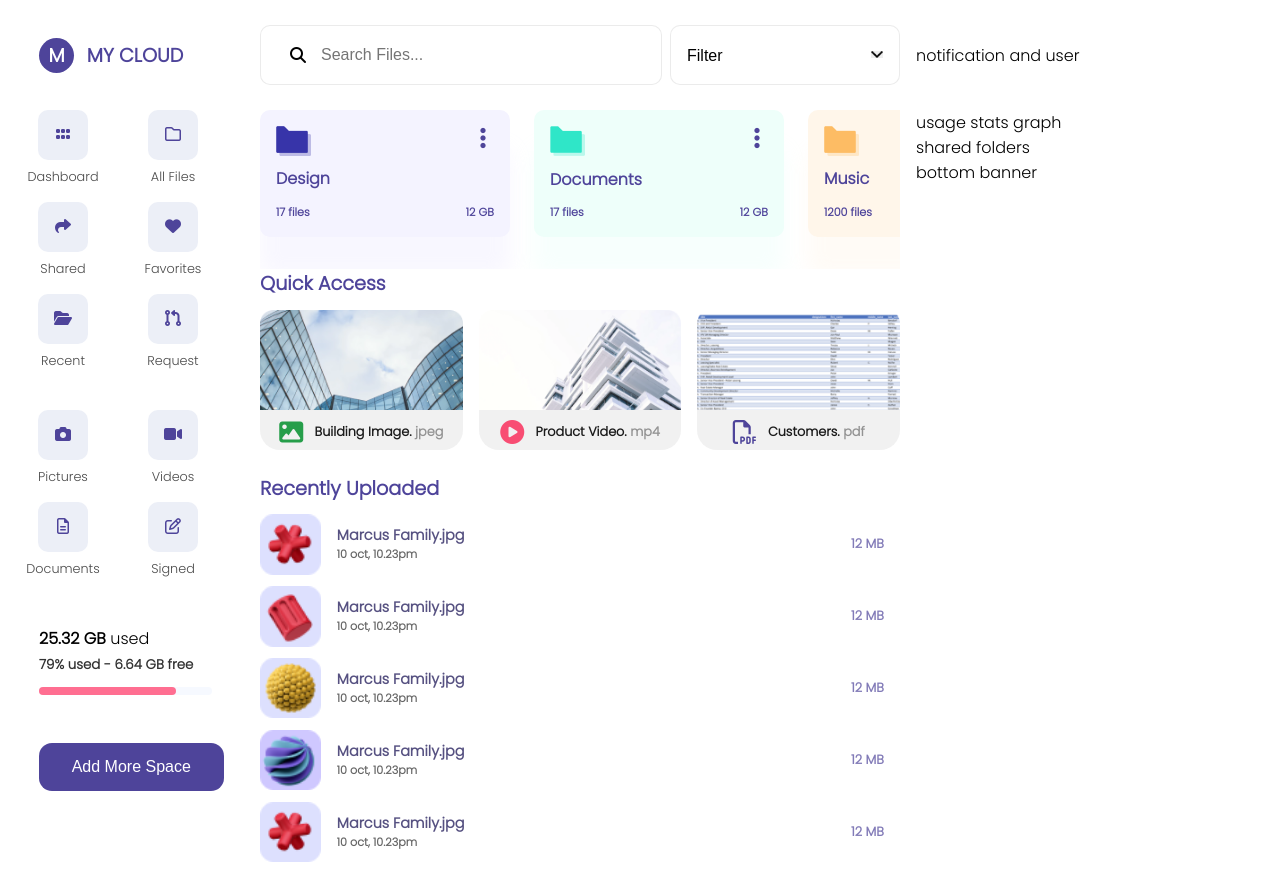
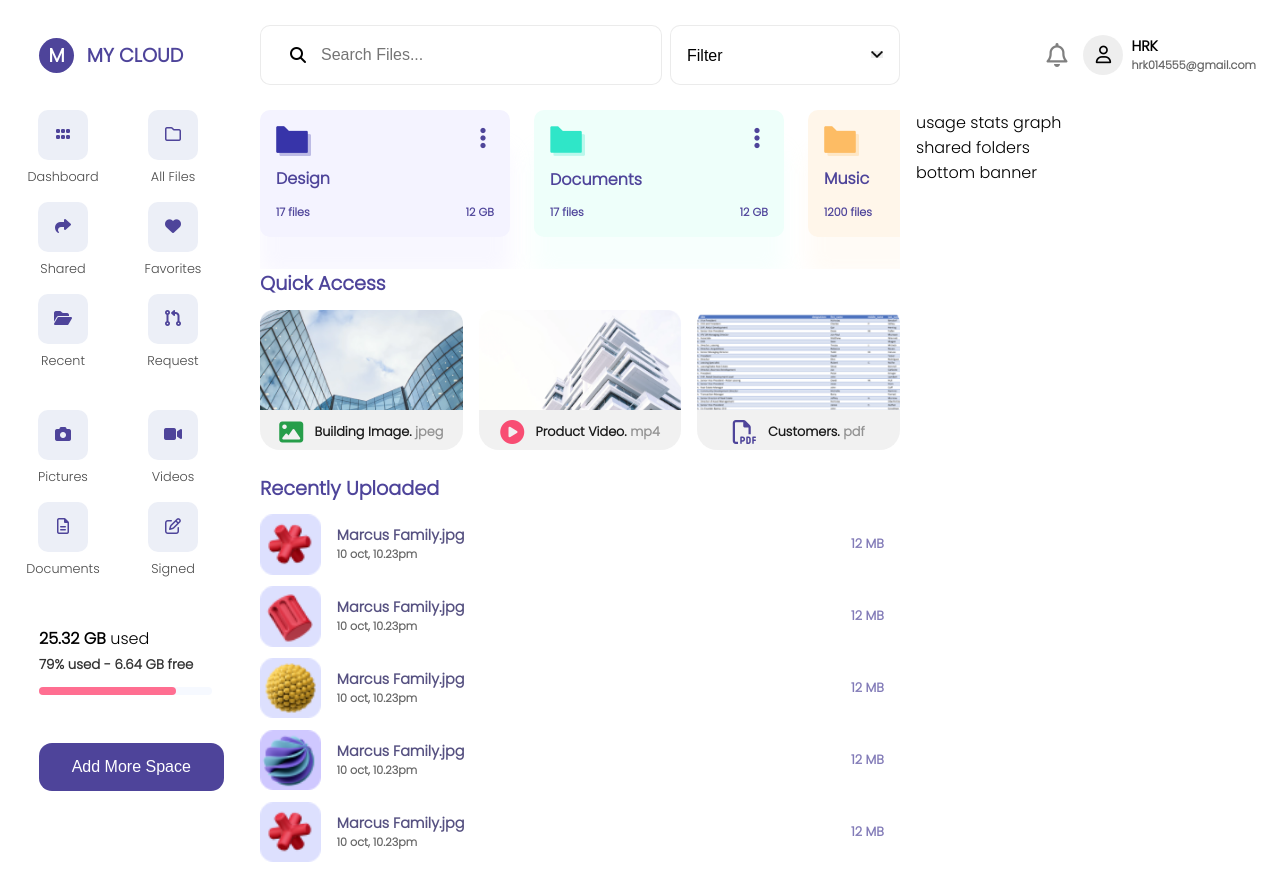
Before and after one commit to atik65/EF-task-2, a website built with Vite: page src/index.html in a window 1280 px wide. Shown: the top 877 px of the page. Built offline with nearby package versions, Linux system fonts and the light colour scheme.

Commit message:
feat: middle col done

```diff
--- a/src/index.html
+++ b/src/index.html
@@ -396,7 +396,20 @@
     <!-- col 3 -->
     <div class="right-col">
       <div class="col-top">
-        notification and user
+        <div class="bell"> <i class="fa-regular fa-bell"></i></div>
+        <div class="user">
+          <div class="user-image">
+            <i class="fa-regular fa-user"></i>
+          </div>
+          <div class="user-info">
+            <h4>HRK</h4>
+            <small> hrk014555@gmail.com </small>
+          </div>
+        </div>
+
+        <div class="bars">
+          <button><i class="fa-solid fa-bars-staggered"></i></button>
+        </div>
       </div>
       <div>
         usage stats graph
--- a/src/styles/style.scss
+++ b/src/styles/style.scss
@@ -654,10 +654,63 @@ body {
 
       display: none;
 
-      @media screen and (min-width: $breakpoint-small) {
+      @media screen and (min-width: $breakpoint-medium) {
         align-items: center;
-        justify-content: flex-start;
+        justify-content: flex-end;
         display: flex;
+
+        .bell {
+          font-size: 1.5rem;
+          color: gray;
+        }
+
+        .user {
+          display: flex;
+          align-items: center;
+          margin-left: 1rem;
+
+          .user-image {
+            width: 40px;
+            height: 40px;
+            background-color: rgba(173, 173, 173, 0.206);
+            display: grid;
+            place-items: center;
+            border-radius: 50%;
+            font-size: 1.1rem;
+          }
+
+          .user-info {
+            margin-left: 0.5rem;
+
+            display: flex;
+            flex-direction: column;
+            justify-content: center;
+
+            h4 {
+              font-size: 0.9rem;
+            }
+            small {
+              font-size: 0.7em;
+              font-weight: bold;
+              opacity: 0.6;
+            }
+          }
+        }
+
+        .bars {
+          margin-left: 1.5rem;
+          display: block;
+
+          @media screen and (min-width: $breakpoint-large) {
+            display: none;
+          }
+
+          button {
+            font-size: 2rem;
+            border: none;
+            background-color: inherit;
+          }
+        }
       }
     }
   }
```
